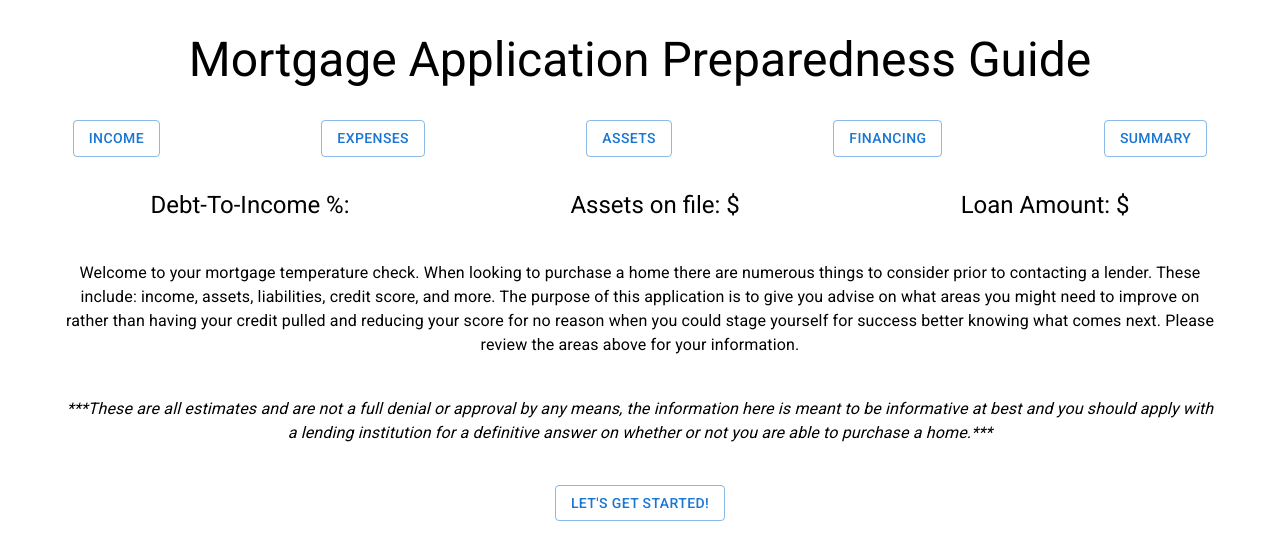
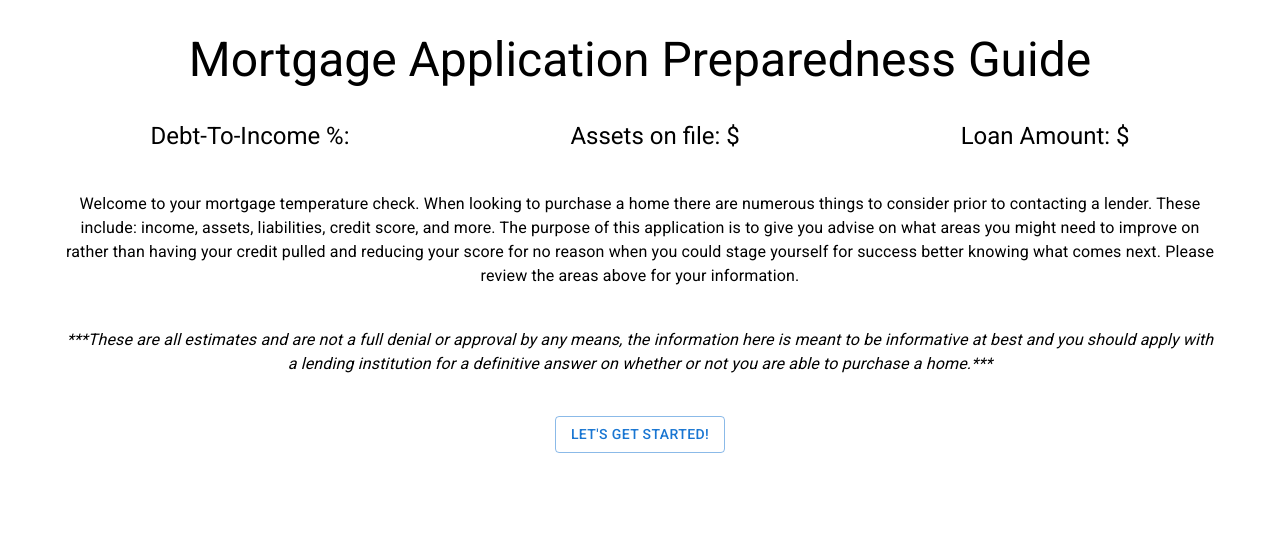
Before and after one commit to jschoff155/homefinancehero, a React (Create React App) app: page / in a window 1280 px wide. Shown: the top 560 px of the page. Built offline with nearby package versions, Linux system fonts and the light colour scheme.

Commit message:
Removed top navigation. Added space again after monthly expenses in summary screen.

```diff
--- a/src/App.js
+++ b/src/App.js
@@ -2,7 +2,6 @@ import React, { useState } from "react";
 import Statusbar from "./ChildComponents/Statusbar";
 import Propertyinfo from "./ChildComponents/Propertyinfo";
 import MonthlyExpenses from "./ChildComponents/MonthlyExpenses";
-import Navigation from "./ChildComponents/Navigation";
 import Income from "./ChildComponents/Income";
 import Assets from "./ChildComponents/Assets";
 import Summary from "./ChildComponents/Summary";
@@ -97,7 +96,6 @@ export default function App() {
       <Typography textAlign={"center"} variant="h3" my={4}>
         Mortgage Application Preparedness Guide
       </Typography>
-      <Navigation setActiveComponent={setActiveComponent} />
       {
         <Statusbar
           totalAssets={apptotalAssets}
--- a/src/ChildComponents/Summary.js
+++ b/src/ChildComponents/Summary.js
@@ -24,7 +24,7 @@ export default function Summary(props) {
           Monthly Income: {props.apptotalMonthlyIncome}
         </Typography>
         <Typography variant="h5" my={3}>
-          Monthly Expenses (prior to home financing):
+          Monthly Expenses (prior to home financing):{" "}
           {props.apptotalMonthlyExpenses}
         </Typography>
         <Typography variant="h5" my={3}>
```
